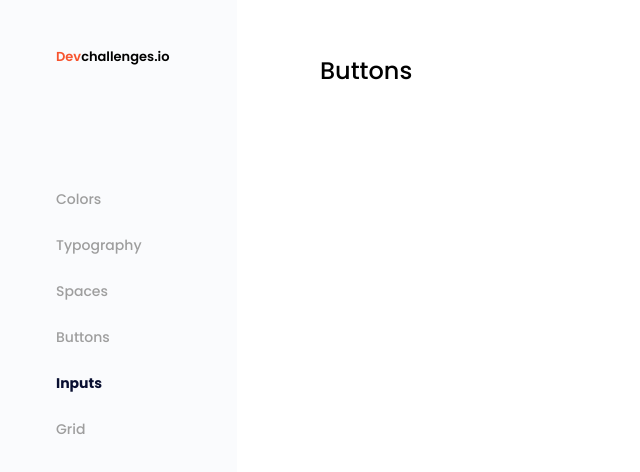
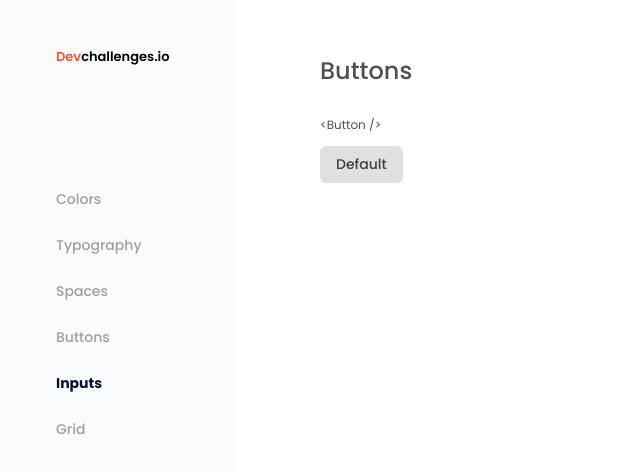
Before and after one commit to bibmode/reusable-button-component, a React (Create React App) app: page / in a window 1280 px wide. Shown: the top 472 px of the page, without its empty margins (0-640 px from the left). Built offline with nearby package versions, Linux system fonts and the light colour scheme.

Commit message:
default button

```diff
--- /dev/null
+++ b/src/Button/Button.styles.js
@@ -0,0 +1,20 @@
+import styled from "styled-components";
+
+export const Wrapper = styled.button`
+  padding: 0.8rem 1.6rem;
+  background-color: #e0e0e0;
+  outline: none;
+  border: none;
+  width: min-content;
+  border-radius: 6px;
+  font-size: 1.4rem;
+  font-weight: 500;
+  font-family: inherit;
+  cursor: pointer;
+  color: #3f3f3f;
+
+  :hover {
+    background-color: #aeaeae;
+    box-shadow: 0px 2px 3px rgba(51, 51, 51, 0.2);
+  }
+`;
--- /dev/null
+++ b/src/Button/index.js
@@ -0,0 +1,7 @@
+import { Wrapper } from "./Button.styles";
+
+const Button = () => {
+  return <Wrapper>Default</Wrapper>;
+};
+
+export default Button;
--- a/src/MainFrame/MainFrame.styles.js
+++ b/src/MainFrame/MainFrame.styles.js
@@ -6,9 +6,20 @@ export const Wrapper = styled.div`
   padding: 5.3rem 8.3rem 0 8.3rem;
   text-align: left;
   flex: 1;
+  color: #4f4f4f;
 
   h1 {
     font-size: 2.4rem;
     font-weight: 500;
   }
 `;
+
+export const Buttons = styled.div`
+  margin-top: 2.8rem;
+
+  h3 {
+    font-size: 1.2rem;
+    font-weight: 400;
+    margin-bottom: 1.2rem;
+  }
+`;
--- a/src/MainFrame/index.js
+++ b/src/MainFrame/index.js
@@ -1,9 +1,14 @@
-import { Wrapper } from "./MainFrame.styles";
+import Button from "../Button";
+import { Buttons, Wrapper } from "./MainFrame.styles";
 
 const MainFrame = () => {
   return (
     <Wrapper>
       <h1>Buttons</h1>
+      <Buttons>
+        <h3>{"<Button />"}</h3>
+        <Button />
+      </Buttons>
     </Wrapper>
   );
 };
--- a/src/index.css
+++ b/src/index.css
@@ -11,8 +11,3 @@ html {
   margin: 0;
   padding: 0;
 }
-
-code {
-  font-family: source-code-pro, Menlo, Monaco, Consolas, "Courier New",
-    monospace;
-}
```
